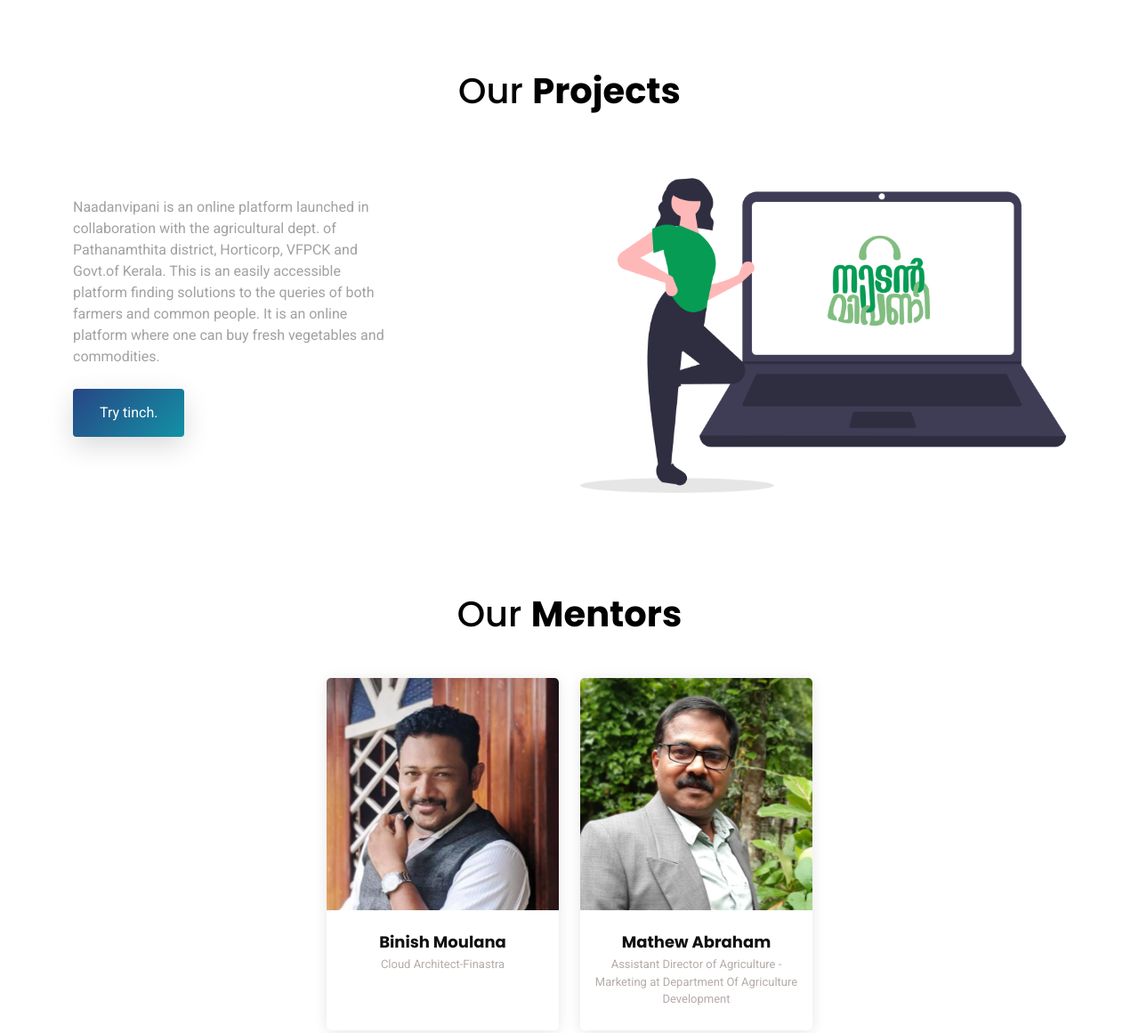
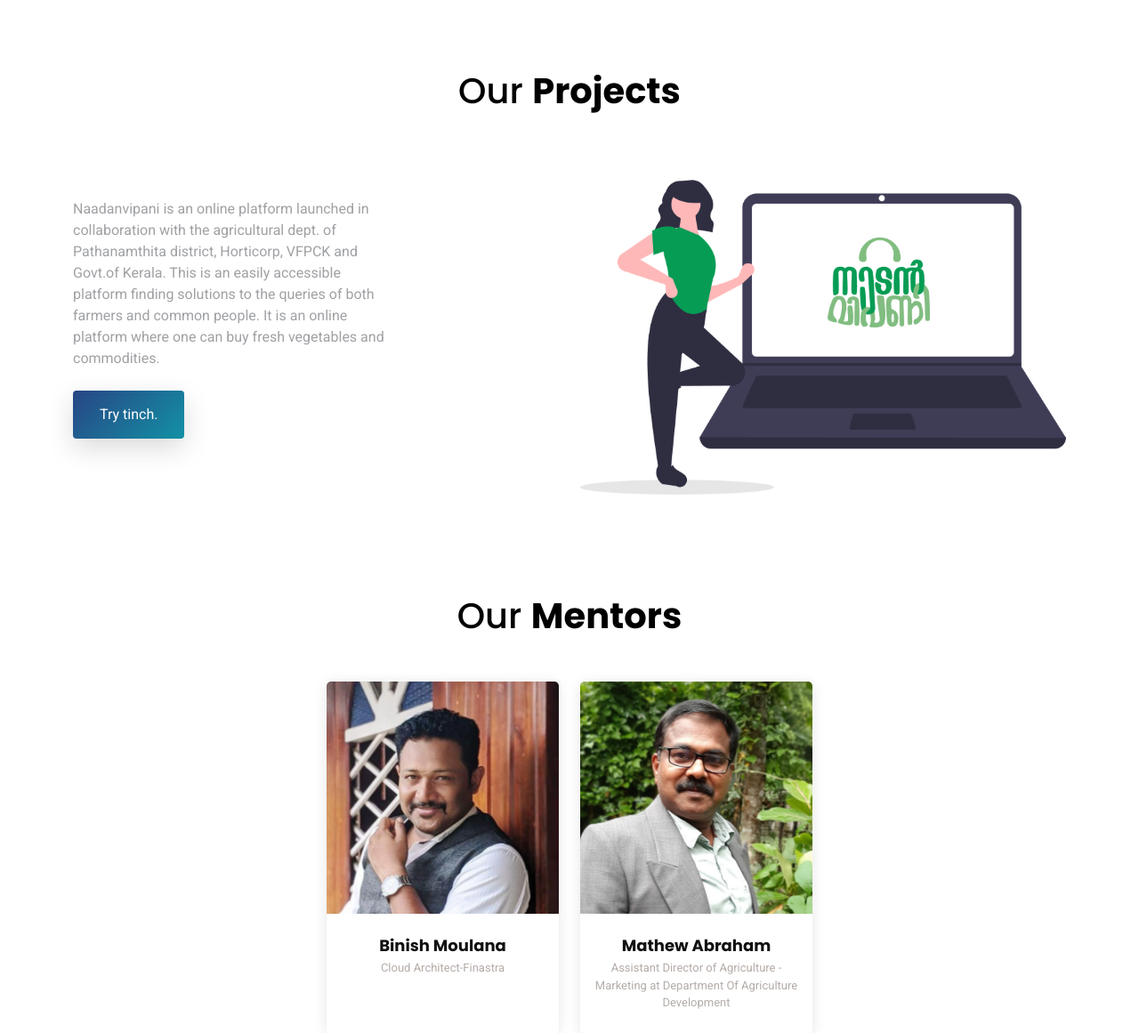
Before and after one commit to ajithkr12/Company_website2021, a PHP site: page / in a window 1280 px wide. Shown: the part 2890-4051 px from the top of the page at 89% size. Run offline with PHP 8.4, Linux system fonts and the light colour scheme.

Commit message:
Add files via upload

```diff
--- a/assets/css/style.css
+++ b/assets/css/style.css
@@ -61,6 +61,9 @@ section {
 
 .section {
   padding: 7rem 0;
+}
+.section-title{
+  margin-bottom: 50px;
 }
 
 .section-heading {
```
